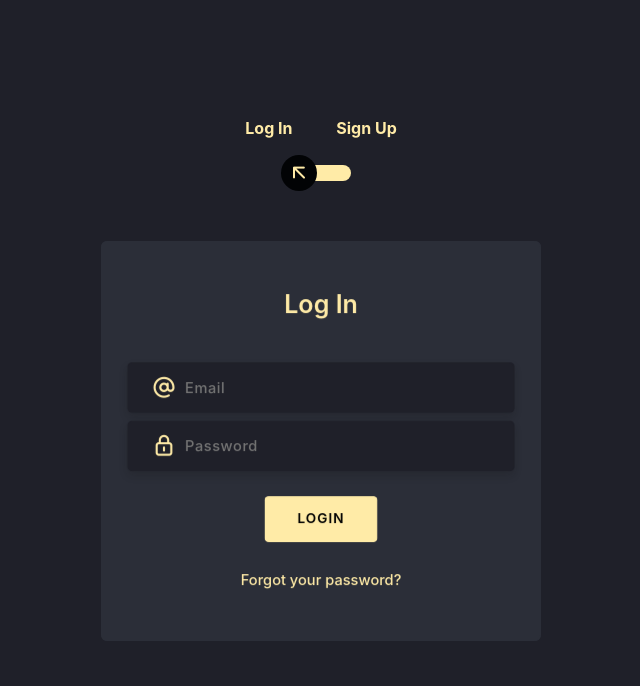
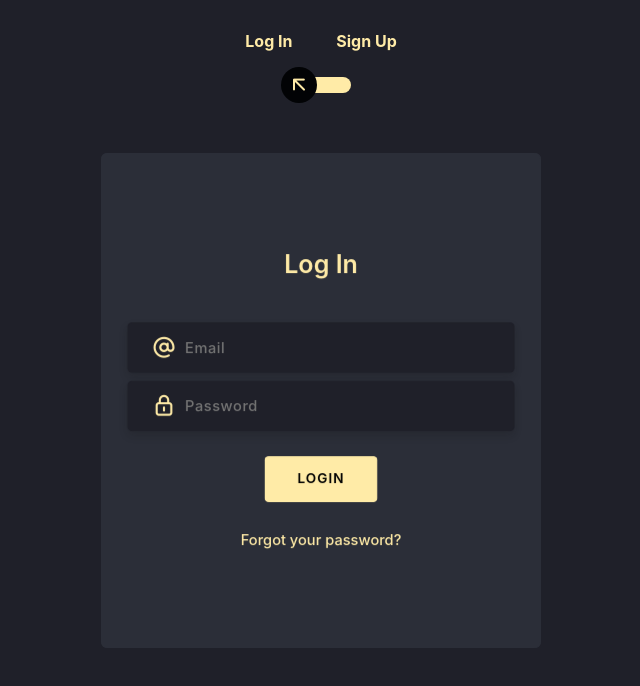
Before and after one commit to Teo385/Gestor-de-Usuarios, a plain HTML site: page index.html in a window 1280 px wide. Shown: the whole page, without its empty margins (319-959 px from the left). Drawn offline with nearby package versions, Linux system fonts and the light colour scheme.

Commit message:
Reajuste al registro

```diff
--- a/index.html
+++ b/index.html
@@ -20,8 +20,8 @@
   <body>
     <div class="section">
       <div class="container">
-        <div class="row full-height justify-content-center">
-          <div class="col-12 text-center align-self-center py-5">
+        <div class="row full-height justify-content-center ">
+          <div class="col-12 text-center align-self-center py">
             <div class="section pb-5 pt-5 pt-sm-2 text-center">
               <h6 class="mb-0 pb-3">
                 <span>Log In </span><span>Sign Up</span>
@@ -33,7 +33,7 @@
                 name="reg-log"
               />
               <label for="reg-log"></label>
-              <div class="card-3d-wrap mx-auto">
+              <div class="card-3d-wrap mx-auto ">
                 <div class="card-3d-wrapper">
                   <div class="card-front">
                     <div class="center-wrap">
@@ -94,6 +94,22 @@
                           />
                           <i class="input-icon uil uil-at"></i>
                         </div>
+                          <div class="form-group mt-2">
+                            <input
+                              type="text"
+                              class="form-style"
+                              placeholder="Gender"
+                            />
+                            <i class="input-icon uil uil-"></i>
+                        </div>
+                        <div class="form-group mt-2">
+                          <input
+                            type="text"
+                            class="form-style"
+                            placeholder="Id"
+                          />
+                          <i class="uil uil-postcard"></i>
+                      </div>
                         <div class="form-group mt-2">
                           <input
                             type="password"
--- a/styles.css
+++ b/styles.css
@@ -32,7 +32,7 @@ h6 span {
   display: block;
 }
 .full-height {
-  min-height: 100vh;
+  min-height: 90vh;
 }
 [type="checkbox"]:checked,
 [type="checkbox"]:not(:checked) {
@@ -77,7 +77,7 @@ h6 span {
   position: relative;
   width: 440px;
   max-width: 100%;
-  height: 400px;
+  height: 495px;
   -webkit-transform-style: preserve-3d;
   transform-style: preserve-3d;
   perspective: 800px;
@@ -180,3 +180,8 @@ h6 span {
   color: #ffeba7;
   box-shadow: 0 8px 24px 0 rgba(16, 39, 112, 0.2);
 }
+
+.py{
+  padding-bottom: 1rem !important;
+  padding-top: 1rem !important;
+}
```
